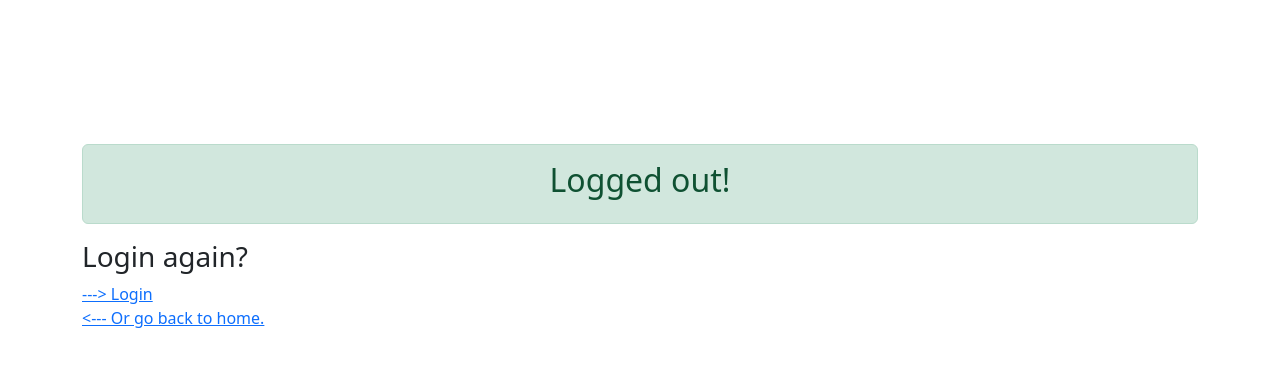
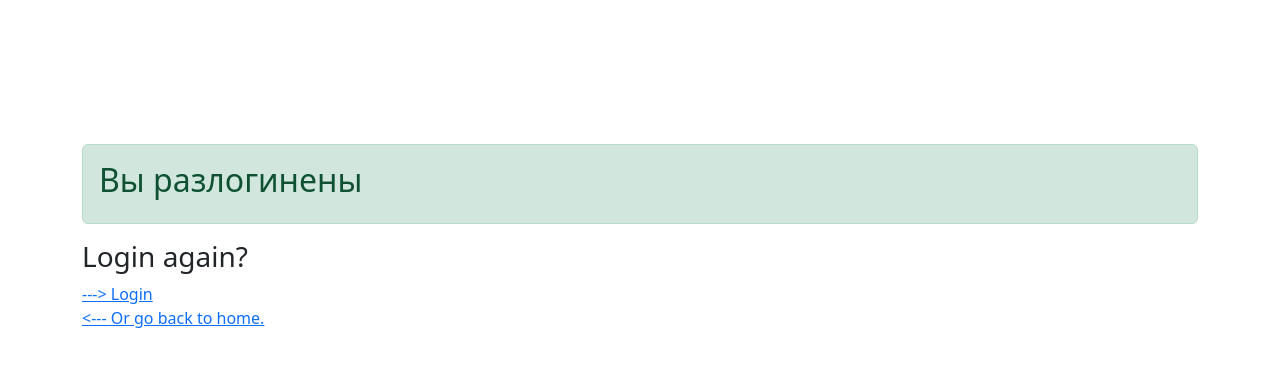
Before and after one commit to M1RRoN/Task-manager, a Django app: template templates/task_manager/logout.html in a window 1280 px wide. Shown: the part 81-448 px from the top of the page. Run offline with Django 4.2, Linux system fonts and the light colour scheme; the template is opened without the code that fills it, so the values that code supplies are empty; parts of the project's set-up code (start-up, migrations or seed data) failed here and were passed over; some libraries are stand-ins or nearby versions.

Commit message:
fix flash message logout

```diff
--- a/task_manager/views.py
+++ b/task_manager/views.py
@@ -17,5 +17,5 @@ class LoginUser(SuccessMessageMixin, LoginView):
 
 class LogoutUser(SuccessMessageMixin, LogoutView):
     def get(self, request, *args, **kwargs):
-        messages.info(request, 'You are logged out.')
+        messages.info(request, 'Вы разлогинены')
         return super().get(request, *args, **kwargs)
--- a/templates/task_manager/logout.html
+++ b/templates/task_manager/logout.html
@@ -3,7 +3,7 @@
 {% block content %}
     <br>
     <div class="alert alert-success" role="alert">
-        <h2 style="text-align: center;">Logged out!</h2>
+        <h2 style="text-align: top;">Вы разлогинены</h2>
     </div>
 
     <h3>Login again?</h3>
```
